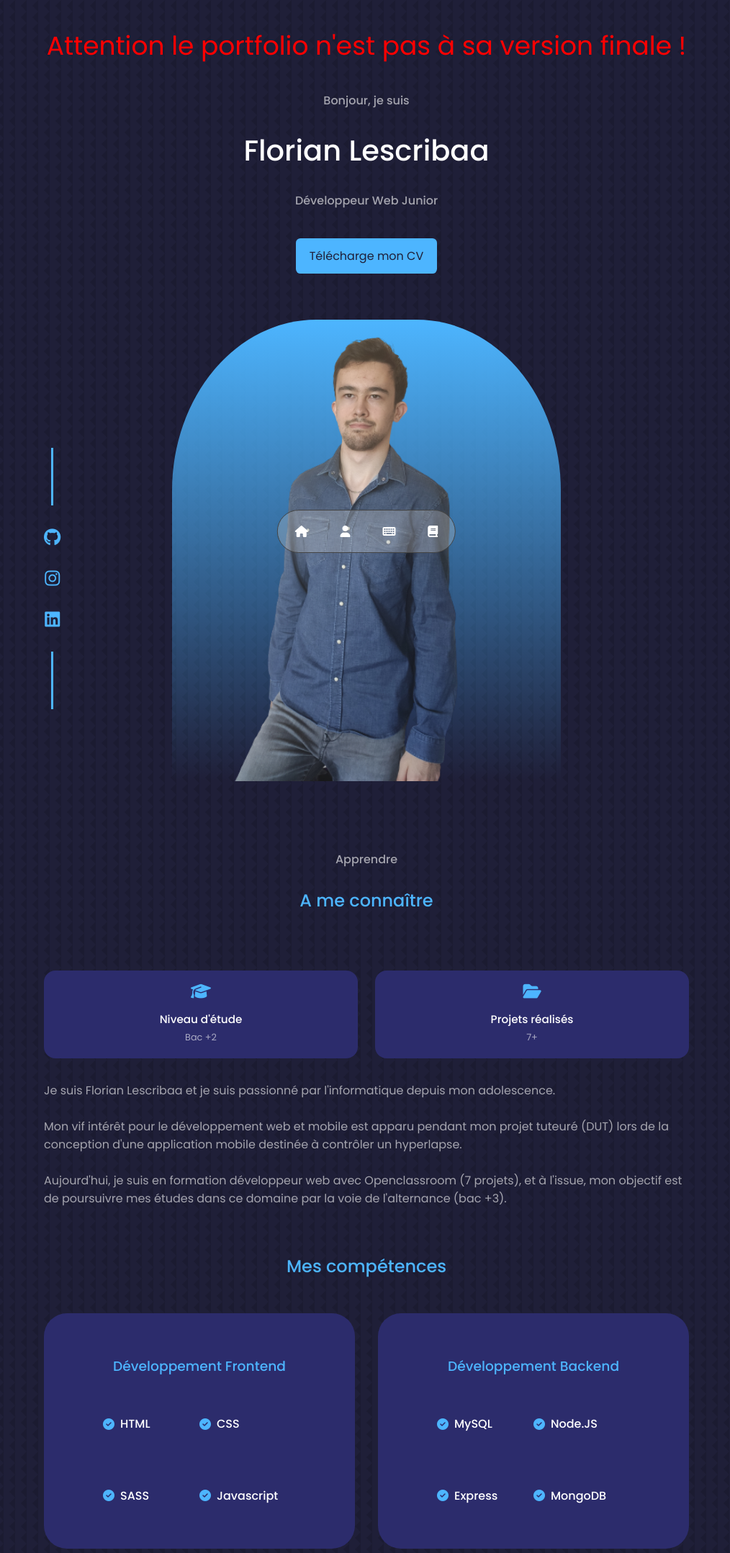
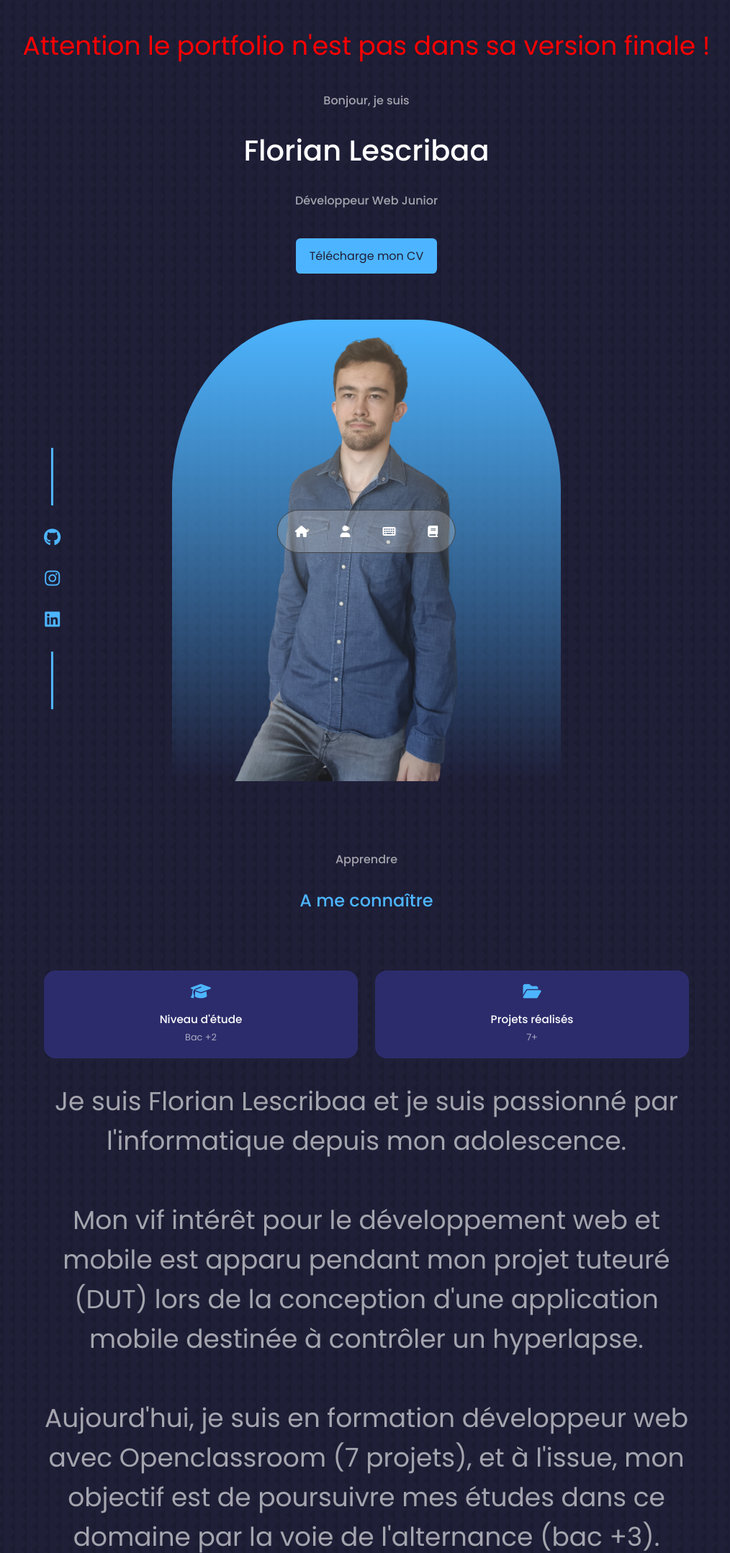
Before and after one commit to FloFlo-L/Portfolio, a plain HTML site: page index.html in a window 1280 px wide. Shown: the top 2157 px of the page at 72% size, without its empty margins (131-1145 px from the left). Drawn offline with Linux system fonts and the light colour scheme.

Commit message:
modification html

```diff
--- a/index.html
+++ b/index.html
@@ -18,7 +18,7 @@
 <body>
     <!-- Start header -->
     <header>
-        <p>Attention le portfolio n'est pas à sa version finale !</p>
+        <p>Attention le portfolio n'est pas dans sa version finale !</p>
         <div id ="home" class="container header__container">
             <h5>Bonjour, je suis</h5>
             <h1>Florian Lescribaa</h1>
--- a/scss/_header.scss
+++ b/scss/_header.scss
@@ -1,13 +1,11 @@
-
+p{
+    color: #ff0000;
+    font-size: 36px;
+    text-align: center;
+}
 //header
 header{
     overflow: hidden;
-
-    p{
-        color: #ff0000;
-        font-size: 36px;
-        text-align: center;
-    }
 
     .header__container{
         text-align: center;
```
Also changed, not shown: scss/style.css, 1 other file.
